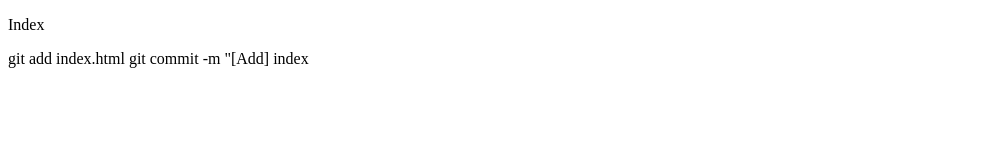
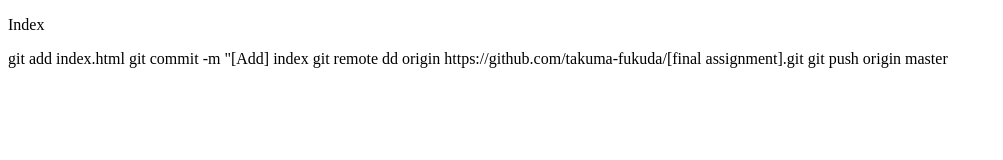
Before and after one commit to takuma-fukuda/final-assignment, a plain HTML site: page index.html in a window 1280 px wide. Shown: the whole page, without its empty margins (0-1003 px from the left). Drawn offline with Linux system fonts and the light colour scheme.

Commit message:
Update index.html

```diff
--- a/index.html
+++ b/index.html
@@ -15,3 +15,7 @@
 
 git add index.html
 git commit -m "[Add] index
+
+git remote dd origin https://github.com/takuma-fukuda/[final assignment].git
+
+git push origin master
```
